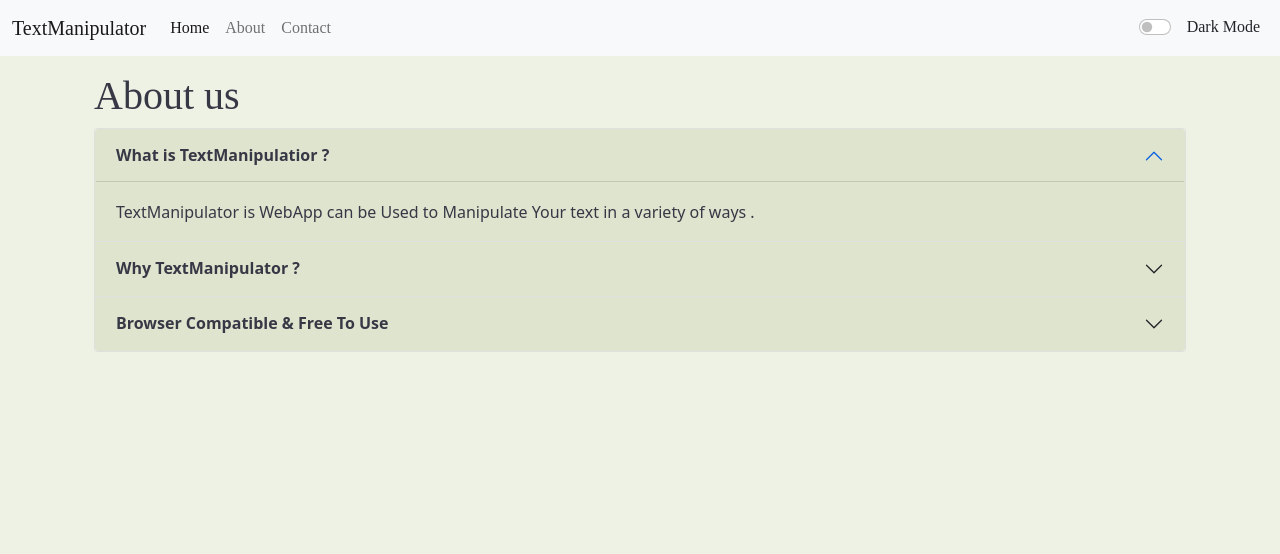
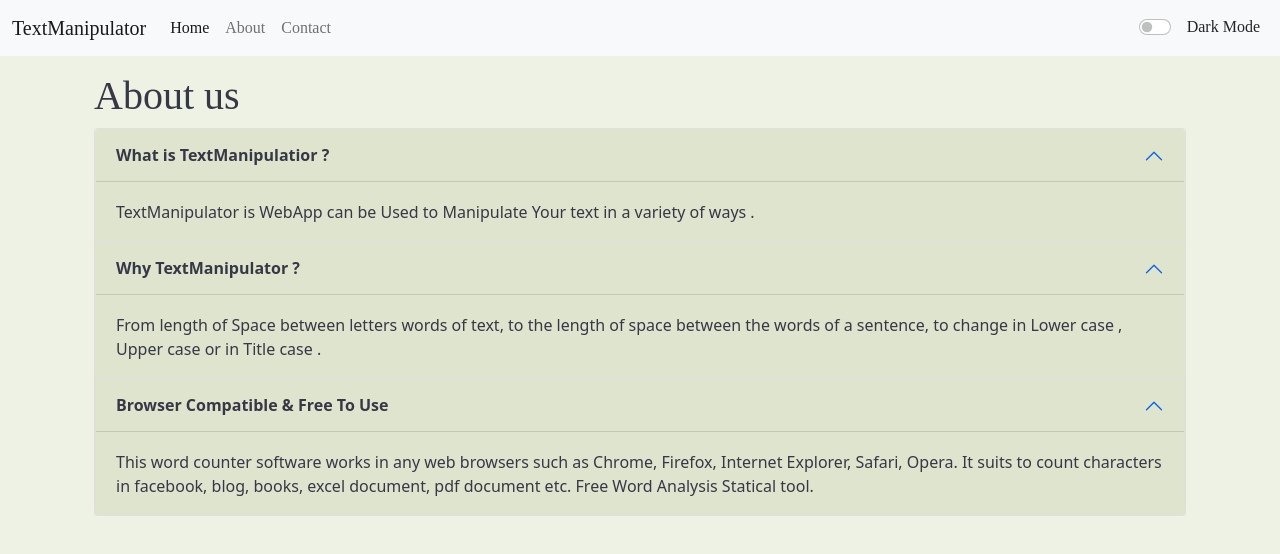
Before and after one commit to innovatorved/TextManipulator, a React (Create React App) app: page /about in a window 1280 px wide. Shown: the top 554 px of the page. Built offline with nearby package versions, Linux system fonts and the light colour scheme; a web font is replaced by a local one.

Commit message:
About page collapse always on

```diff
--- a/src/comp/About.js
+++ b/src/comp/About.js
@@ -32,12 +32,12 @@
                 </div>
                 <div className="accordion-item">
                     <h2 className="accordion-header" id="panelsStayOpen-headingTwo">
-                    <button className="accordion-button collapsed" type="button" style=
-                    {txtStyle} data-bs-toggle="collapse" data-bs-target="#panelsStayOpen-collapseTwo" aria-expanded="false" aria-controls="panelsStayOpen-collapseTwo">
+                    <button className="accordion-button" type="button" style=
+                    {txtStyle} data-bs-toggle="collapse" data-bs-target="#panelsStayOpen-collapseTwo" aria-expanded="true" aria-controls="panelsStayOpen-collapseTwo">
                         <strong>Why TextManipulator ?</strong>
                     </button>
                     </h2>
-                    <div id="panelsStayOpen-collapseTwo" className="accordion-collapse collapse" aria-labelledby="panelsStayOpen-headingTwo">
+                    <div id="panelsStayOpen-collapseTwo" className="accordion-collapse collapse show" aria-labelledby="panelsStayOpen-headingTwo">
                     <div className="accordion-body" style={txtStyle}>
                         From length of Space between letters words of text, to the length of space between the words of a sentence, to change in Lower case , Upper case or in Title case .
                     </div>
@@ -45,12 +45,12 @@
                 </div>
                 <div className="accordion-item">
                     <h2 className="accordion-header" id="panelsStayOpen-headingThree">
-                    <button className="accordion-button collapsed" type="button" style=
-                    {txtStyle} data-bs-toggle="collapse" data-bs-target="#panelsStayOpen-collapseThree" aria-expanded="false" aria-controls="panelsStayOpen-collapseThree">
+                    <button className="accordion-button" type="button" style=
+                    {txtStyle} data-bs-toggle="collapse" data-bs-target="#panelsStayOpen-collapseThree" aria-expanded="true" aria-controls="panelsStayOpen-collapseThree">
                         <strong>Browser Compatible & Free To Use</strong>
                     </button>
                     </h2>
-                    <div id="panelsStayOpen-collapseThree" className="accordion-collapse collapse" aria-labelledby="panelsStayOpen-headingThree">
+                    <div id="panelsStayOpen-collapseThree" className="accordion-collapse collapse show" aria-labelledby="panelsStayOpen-headingThree">
                     <div className="accordion-body" style={txtStyle}>
                         This word counter software works in any web browsers such as Chrome, Firefox, Internet Explorer, Safari, Opera. It suits to count characters in facebook, blog, books, excel document, pdf document etc.
                         Free Word Analysis Statical tool.
```
